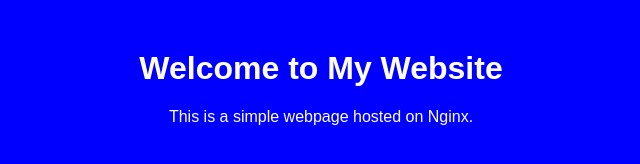
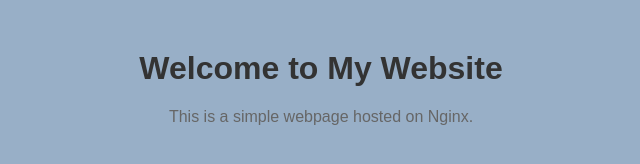
Before and after one commit to FarzeenA756/jenkins-test-pipeline-automation, a plain HTML site: page index.html in a window 1280 px wide. Shown: the whole page, without its empty margins (319-959 px from the left). Drawn offline with Linux system fonts and the light colour scheme.

Commit message:
Update index.html

```diff
--- a/index.html
+++ b/index.html
@@ -9,13 +9,13 @@
             font-family: Arial, sans-serif;
             text-align: center;
             margin: 50px;
-            background-color: #0000FF;
+            background-color: #98AFC7;
         }
         h1 {
-            color: #FFFFFF;
+            color: #333;
         }
         p {
-            color: #FFFFFF;
+            color: #666;
         }
     </style>
 </head>
```
